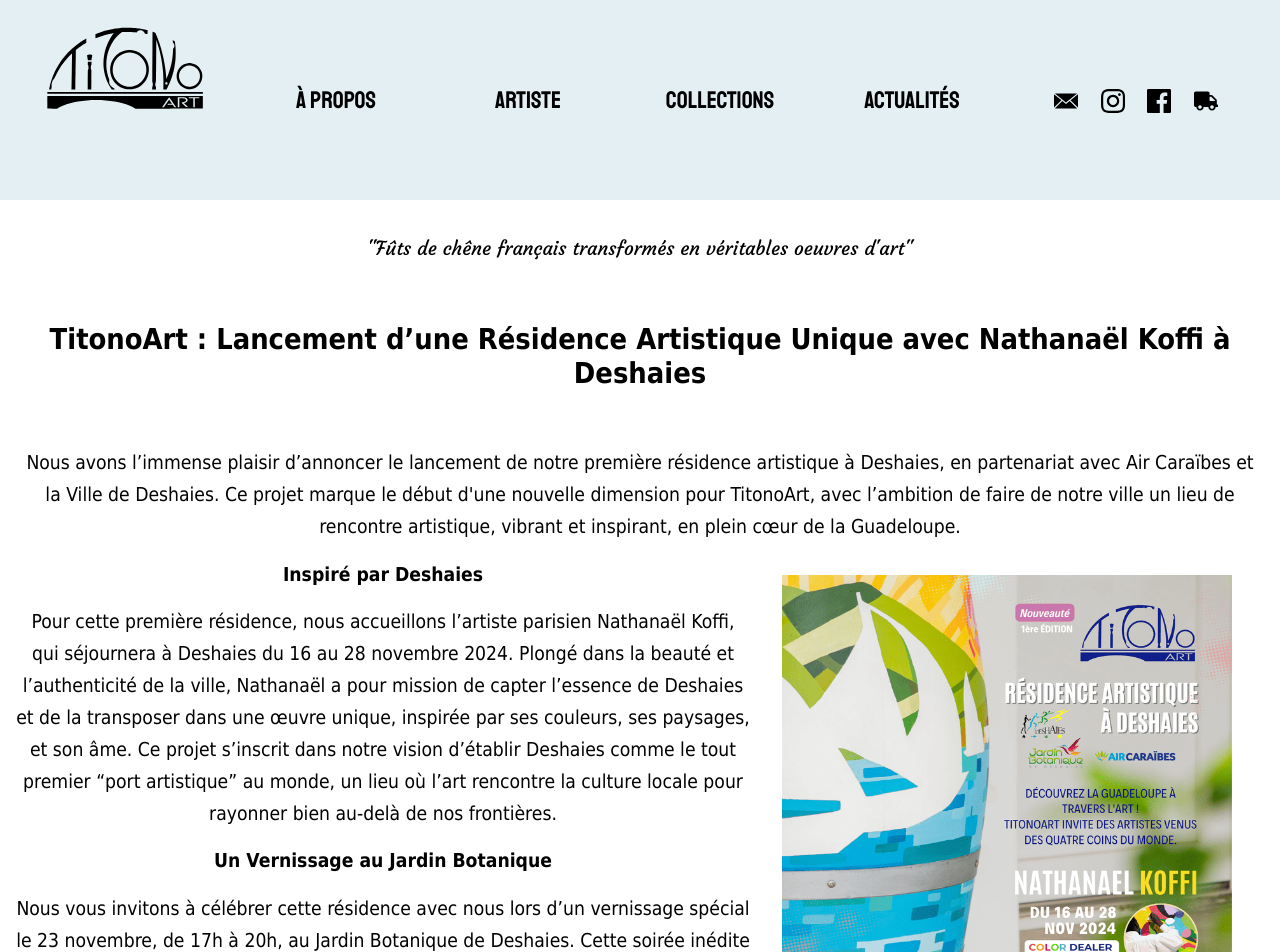
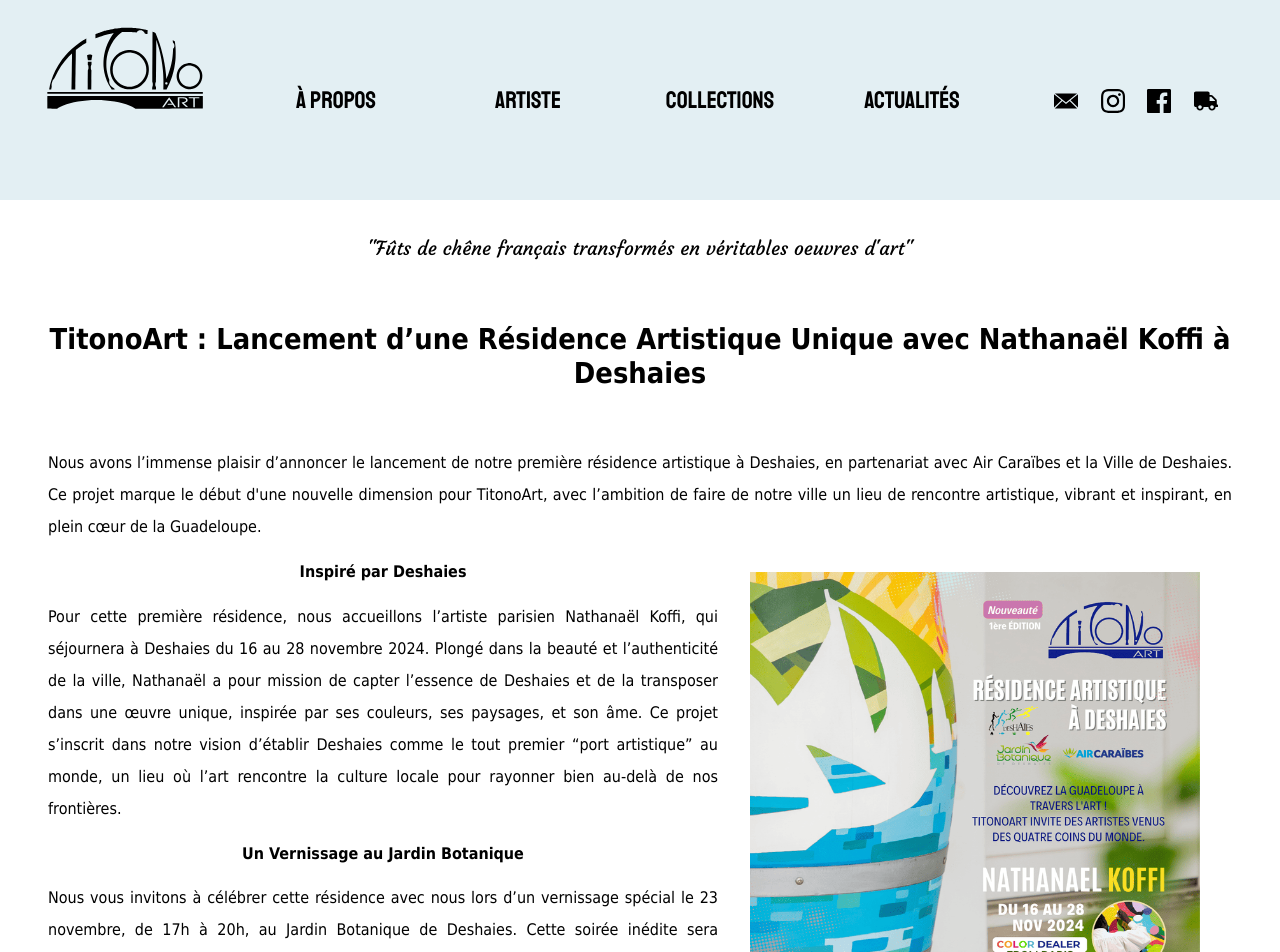
Before and after one commit to Gontran-de-Kermadec/titonoart_nextjs, a Next.js app: page /actualites in a window 1280 px wide. Shown: the top 952 px of the page. Built offline with nearby package versions, Linux system fonts and the light colour scheme; no server answers.

Commit message:
css police actualites

```diff
--- a/styles/Actualites.module.css
+++ b/styles/Actualites.module.css
@@ -37,6 +37,15 @@
     margin: 1em 0;
 }
 
+.koffi_event {
+    text-align: justify;
+    margin: 0 2em;
+}
+
+.koffi_event p {
+    font-size: 1em;
+}
+
 .koffi_event_img {
     margin: 1em 2em;
     /* margin: 0 1em 0 2em; */
@@ -44,6 +53,7 @@
 
 .koffi_event_bold {
     margin: 1.2em 0;
+    text-align: center;
 }
 
 
```
